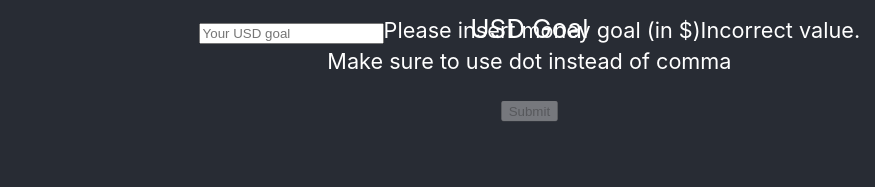
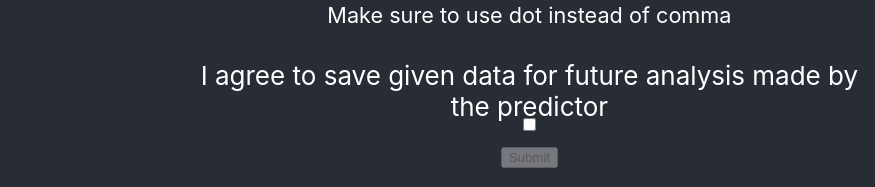
Before and after one commit to QuatZo/Kickstarter-Predictor-Website, a React (Create React App) app in the folder frontend/: page / in a window 1280 px wide. Shown: the part 491-678 px from the top of the page, without its empty margins (405-1280 px from the left). Built offline with nearby package versions, Linux system fonts and the light colour scheme; no server answers.

Commit message:
Checkbox
* Added checkbox agreement
* Added validation for checkbox

Co-Authored-By: parkitnyy <parkitnyy@users.noreply.github.com>
Co-Authored-By: QuatZo <quatzo@users.noreply.github.com>

```diff
--- a/frontend/src/components/InputForm.js
+++ b/frontend/src/components/InputForm.js
@@ -23,8 +23,9 @@ class InputForm extends React.Component {
                 start: "",
                 end: "",
             },
-            usd_goal_real: ''
-            }
+            usd_goal_real: '',
+            },
+          checked: false
         };
       }
 
@@ -94,6 +95,10 @@ class InputForm extends React.Component {
         this.setState({requestData});
     };
 
+    handleCheckboxChange = event =>{
+        this.setState({checked: event.target.checked});
+    }
+
     onConfirm = e => {
         e.preventDefault();
         let data = {...this.state.requestData}
@@ -141,7 +146,7 @@ class InputForm extends React.Component {
             })
     }
 
-    validate(form){
+    validate(form, checkbox){
         return{
           name: form.name.trim().length === 0,
           category: form.category.trim().length === 0,
@@ -152,11 +157,12 @@ class InputForm extends React.Component {
           end_start: form.campaign.end.toString().trim() < form.campaign.start.toString().trim(),
           usd_goal_real: form.usd_goal_real.trim().length === 0,
           usd_goal_real_not_number: !(/^[0-9]+[.]{0,2}[0-9]{0,2}$/.test(form.usd_goal_real)),
+          checked: checkbox === false,
           }
       }
 
     render() {
-        const errors = this.validate(this.state.requestData);
+        const errors = this.validate(this.state.requestData, this.state.checked);
         const isEnabled = !Object.keys(errors).some(x => errors[x]); // button is disabled as long as error exists
         return (
            <div className='components'>
@@ -287,6 +293,19 @@ class InputForm extends React.Component {
                             {errors.usd_goal_real_not_number ? (<small>Incorrect value. Make sure to use dot instead of comma</small>) : null}
                         </div>
 
+                        <Label for="checked">I agree to save given data for future analysis made by the predictor</Label>
+                        <div className="form-group">
+                            <input
+                                className={"form-control" + (errors.checked ? " error" : "")}
+                                type="checkbox"
+                                name="checked"
+                                value={this.state.checked}
+                                onChange={this.handleCheckboxChange}
+                                required
+                            />
+                            {errors.checked}
+                        </div>
+
                         <div className="form-group">
                             <button
                                 disabled={!isEnabled}
```
